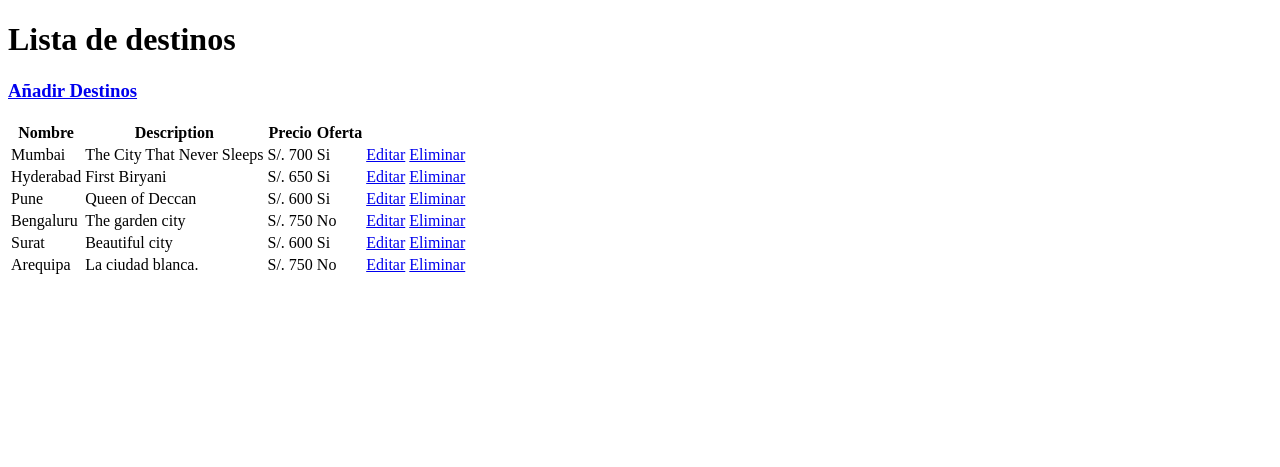
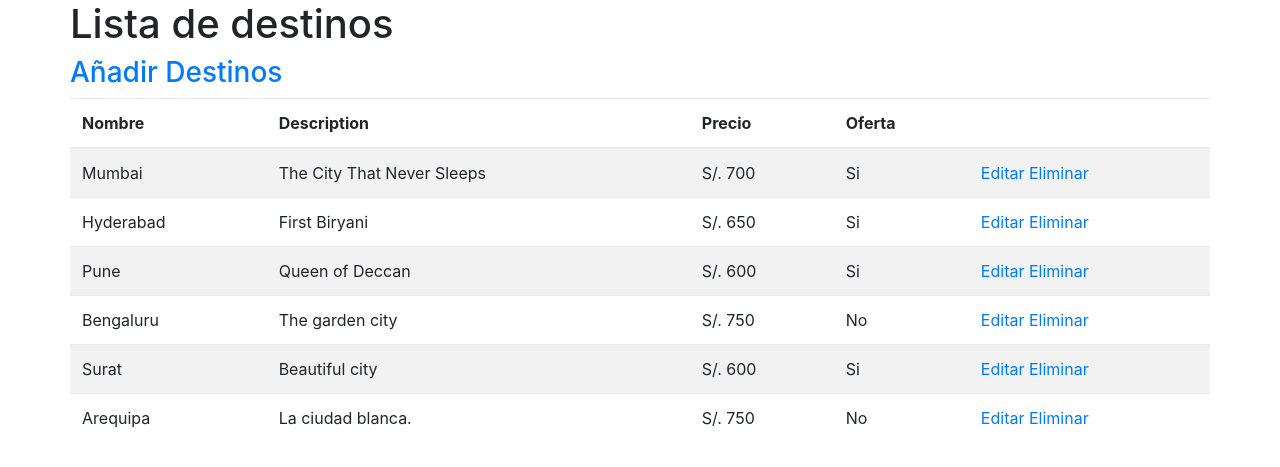
Before and after one commit to avillaq/Sistema-Viajes-Simple, a Django app: page /lista_destinos in a window 1280 px wide. Shown: the top 467 px of the page. Run offline with Django 5.2, Linux system fonts and the light colour scheme; a user stored in the database is signed in; data comes from the database, SQL or seed files in the repository; some libraries are stand-ins or nearby versions.

Commit message:
Añadimos esilos de bootstrap al template base

```diff
--- a/templates/base.html
+++ b/templates/base.html
@@ -1,14 +1,20 @@
+{% load static %}
 <!DOCTYPE html>
 <html lang="en">
 <head>
     <meta charset="UTF-8">
     <meta name="viewport" content="width=device-width, initial-scale=1.0">
+    <link rel="stylesheet" type="text/css" href="{% static 'styles/bootstrap4/bootstrap.min.css' %}">
+	<link href="{% static 'plugins/font-awesome-4.7.0/css/font-awesome.min.css' %}" rel="stylesheet" type="text/css">
     <title>Telusko</title>
 </head>
 <body>
-    {% block content %}
+    <div class="container">
+        {% block content %}
 
-    {% endblock %}
+        {% endblock %}
+    </div>
+
 
 </body>
 </html>
--- a/templates/lista_destinos.html
+++ b/templates/lista_destinos.html
@@ -5,7 +5,7 @@
     <h1>Lista de destinos</h1>
     <h3><a href="/travello/añadir_destinos">Añadir Destinos</a></h3>
 
-    <table>
+    <table class="table table-striped">
         <thead>
             <tr>
                 <th>Nombre</th>
```
